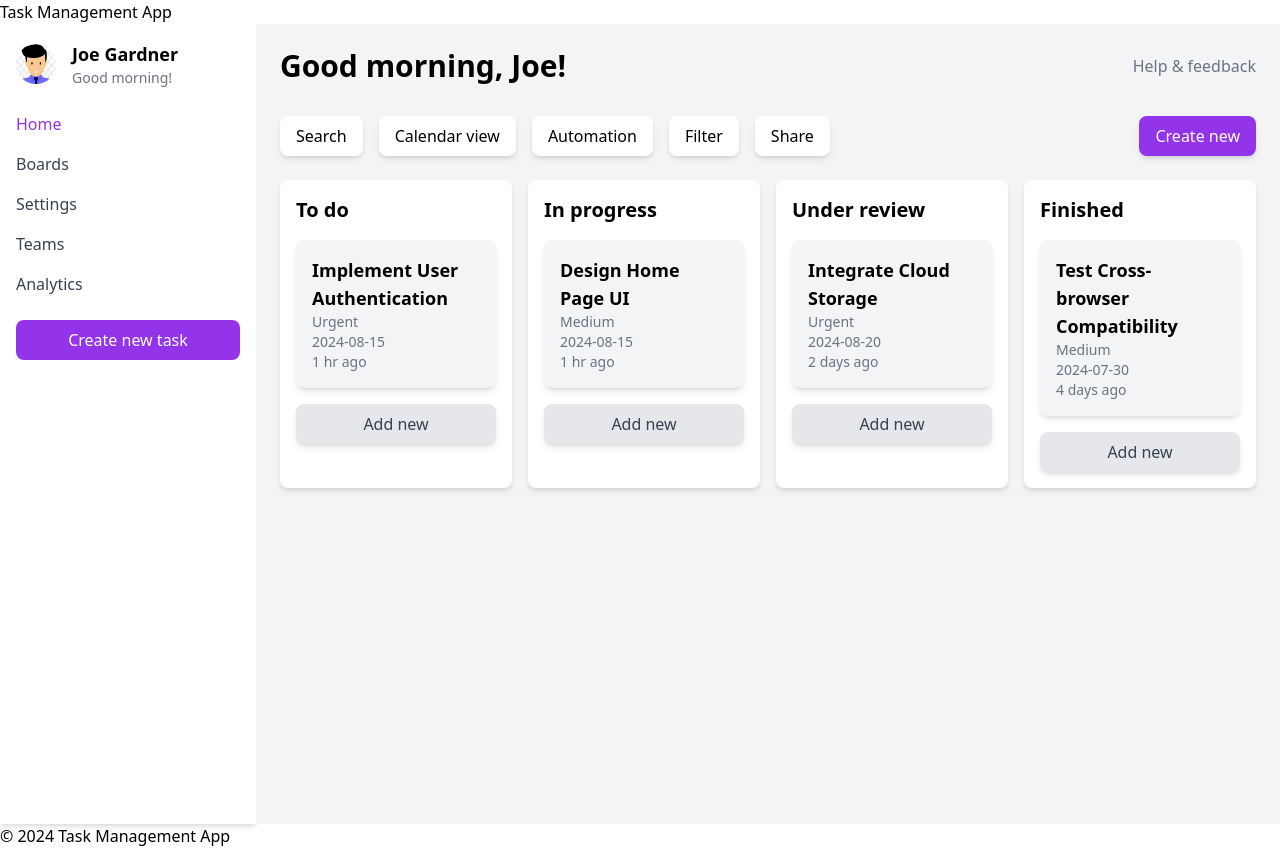
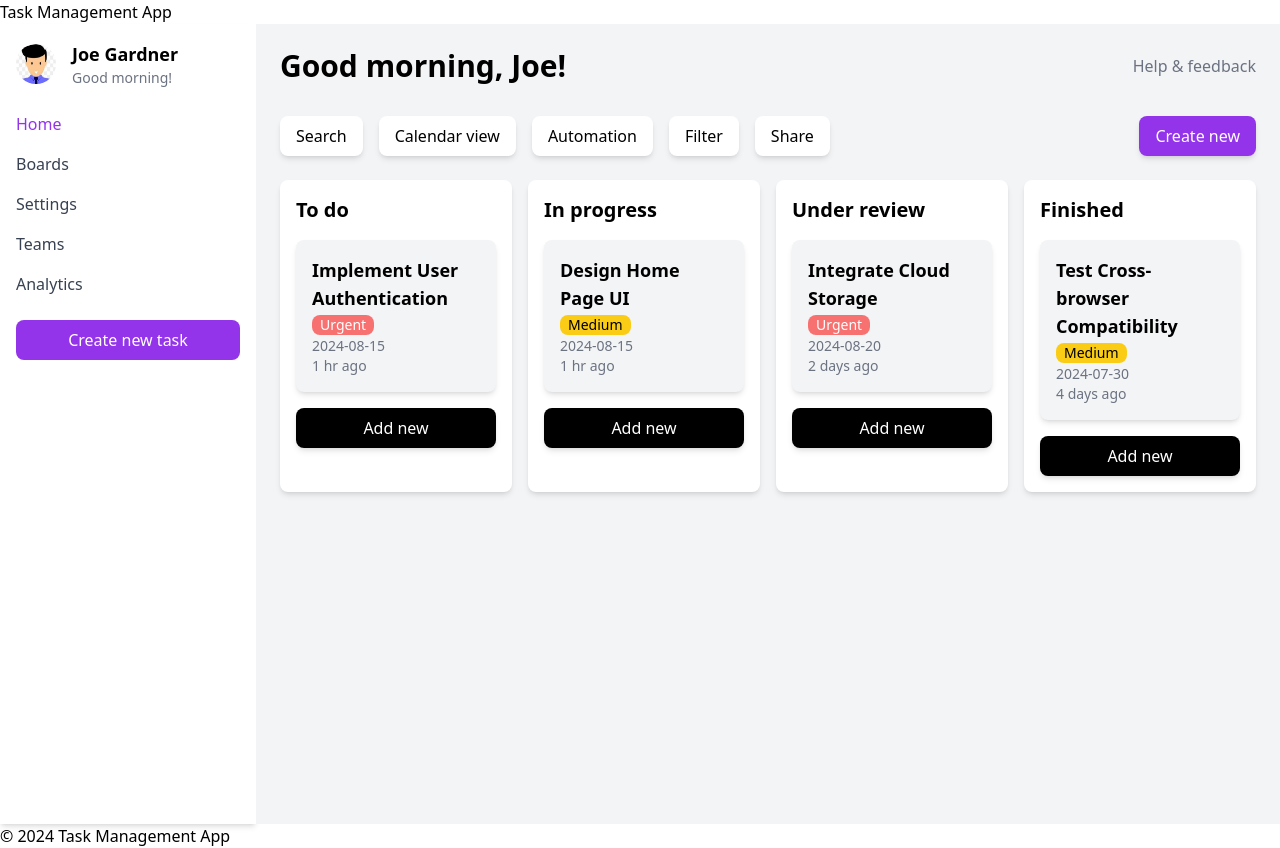
Before and after one commit to GreatnessGrace/Task-Manager, a Next.js app in the folder my-task-app/: page /task in a window 1280 px wide. Built offline with nearby package versions, Linux system fonts and the light colour scheme.

Commit message:
priority button dynamic color

```diff
--- a/my-task-app/src/app/components/TaskColumn.tsx
+++ b/my-task-app/src/app/components/TaskColumn.tsx
@@ -14,6 +14,13 @@ interface TaskColumnProps {
 }
 
 const TaskColumn: React.FC<TaskColumnProps> = ({ title, tasks }) => {
+    const priorityColors: { [key: string]: string } = {
+        Urgent: 'bg-red-400 text-white',
+        High: 'bg-orange-400 text-white',
+        Medium: 'bg-yellow-400 text-black',
+        Low: 'bg-green-400 text-white',
+      };
+
   return (
     <div className="flex-1 bg-white p-4 rounded-lg shadow-md">
       <h2 className="text-xl font-semibold mb-4">{title}</h2>
@@ -21,12 +28,13 @@ const TaskColumn: React.FC<TaskColumnProps> = ({ title, tasks }) => {
         {tasks.map((task) => (
           <div key={task.id} className="bg-gray-100 p-4 rounded-lg shadow-md">
             <h3 className="text-lg font-semibold">{task.title}</h3>
-            <p className="text-sm text-gray-500">{task.priority}</p>
+            <button className={`text-sm px-2 rounded-lg ${priorityColors[task.priority]}`}>{task.priority}</button>
+            {/* <button className="text-sm bg-red-400  px-2 rounded-lg text-gray-500">{task.priority}</button> */}
             <p className="text-sm text-gray-500">{task.date}</p>
             <p className="text-sm text-gray-500">{task.time}</p>
           </div>
         ))}
-        <button className="w-full bg-gray-200 text-gray-700 py-2 rounded-lg shadow-md">Add new</button>
+        <button className="w-full bg-black text-white py-2 rounded-lg shadow-md">Add new</button>
       </div>
     </div>
   );
```
